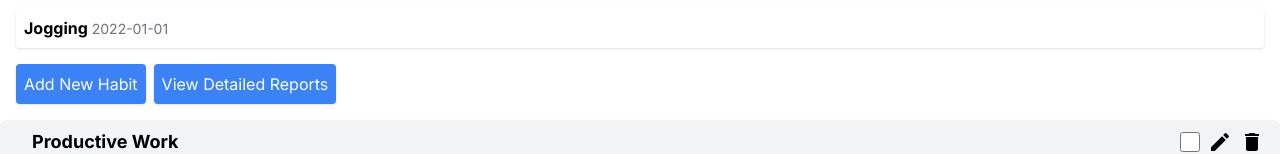
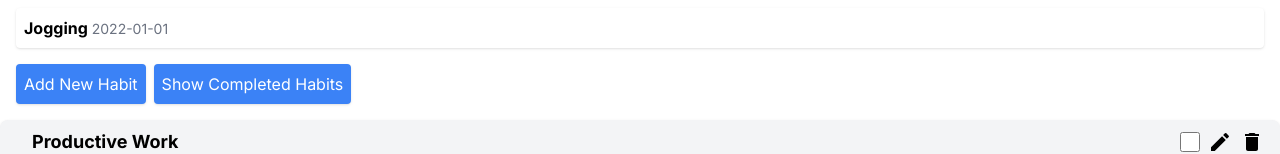
Before and after one commit to icycoldveins/habit_tracker, a Next.js app: page / in a window 1280 px wide. Shown: the part 188-342 px from the top of the page. Built offline with nearby package versions, Linux system fonts and the light colour scheme.

Commit message:
changed styling

```diff
--- a/src/app/Dashboard.tsx
+++ b/src/app/Dashboard.tsx
@@ -2,6 +2,9 @@
 
 import React, { useState } from "react";
 import AccountCircleIcon from "@mui/icons-material/AccountCircle";
+import { IconButton } from "@mui/material";
+import Brightness1Icon from "@mui/icons-material/Brightness1";
+import Brightness2Icon from "@mui/icons-material/Brightness2";
 const Dashboard = () => {
   const [summaryCards, setSummaryCards] = useState({
     totalHabits: 5,
@@ -18,7 +21,7 @@ const Dashboard = () => {
     // You can add additional profile related state here
   });
   const [name, setName] = useState("Name");
-
+  const [showCompletedHabits, setShowCompletedHabits] = useState(false);
   return (
     <div className="dashboard p-4 bg-white">
       <AccountCircleIcon className="absolute top-0 right-0 m-4 text-3xl" />{" "}
@@ -47,8 +50,11 @@ const Dashboard = () => {
         <button className="p-2 bg-blue-500 text-white rounded shadow">
           Add New Habit
         </button>
-        <button className="p-2 bg-blue-500 text-white rounded shadow ml-2">
-          View Detailed Reports
+        <button
+          className="p-2 bg-blue-500 text-white rounded shadow ml-2"
+          onClick={() => setShowCompletedHabits(!showCompletedHabits)}
+        >
+          Show Completed Habits
         </button>
       </div>
     </div>
```
